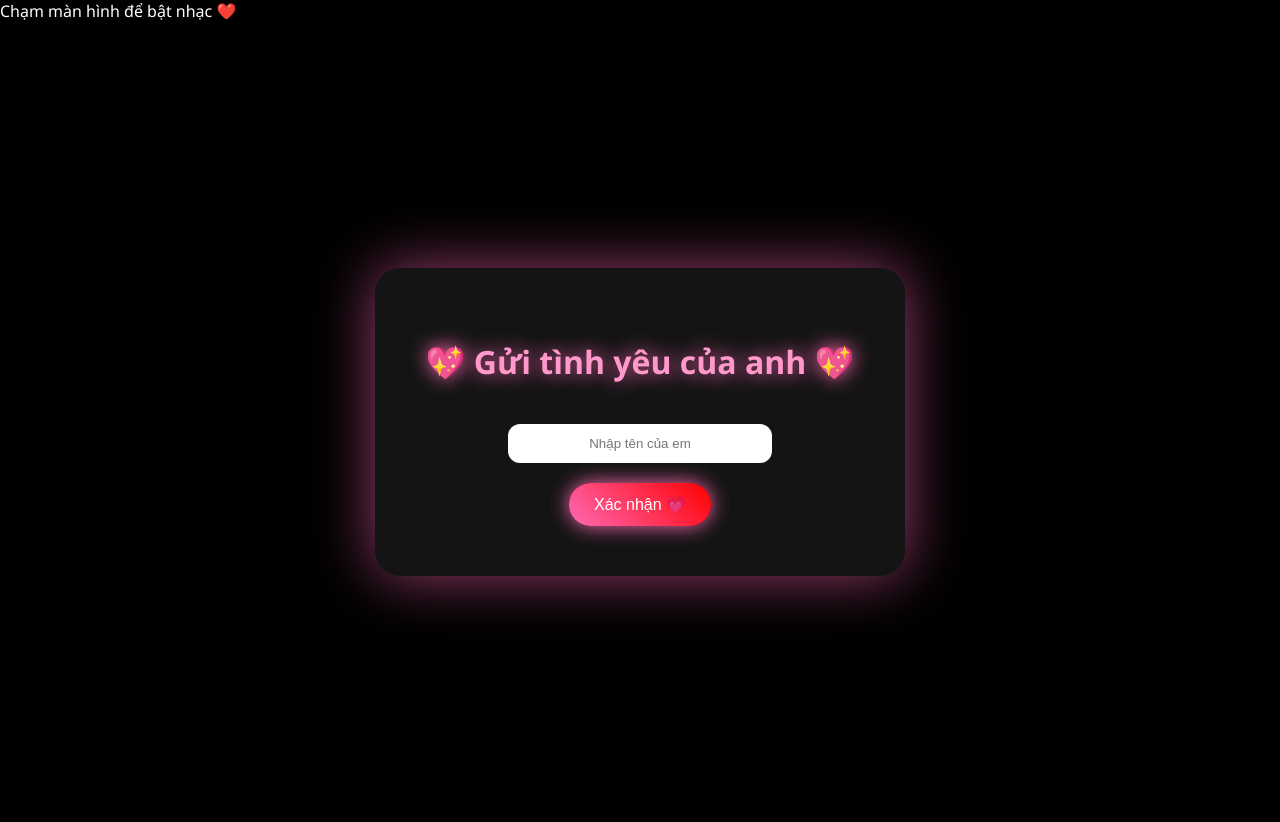
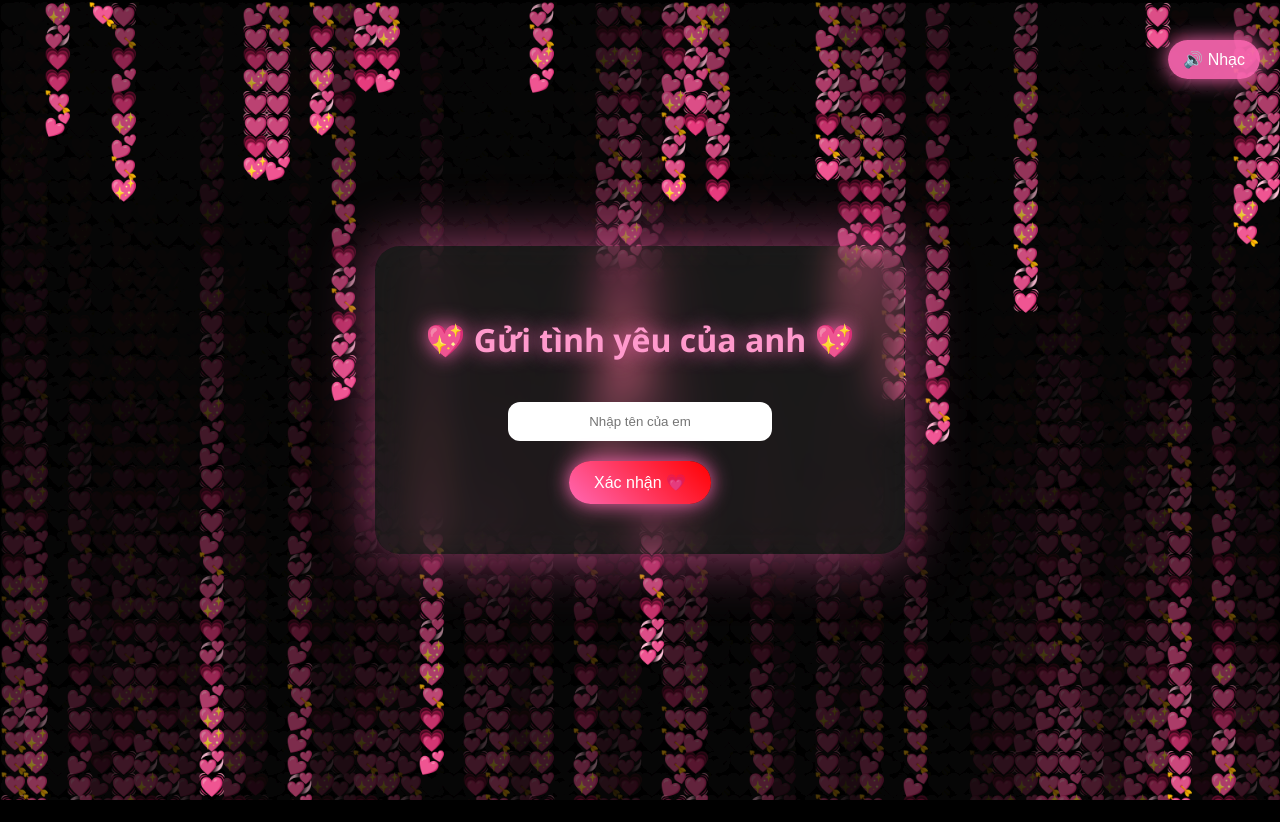
Before and after one commit to mchin27/emvydangyeu, a plain HTML site: page index.html in a window 1280 px wide. After the commit the page ends 800 px from the top, so only its background shows below. Drawn offline with Linux system fonts and the light colour scheme.

Commit message:
Update index.html

```diff
--- a/index.html
+++ b/index.html
@@ -69,7 +69,6 @@ button{
     box-shadow:0 0 20px hotpink;
 }
 
-/* SLIDESHOW */
 #slideshow img{
     max-width:75%;
     max-height:75%;
@@ -79,7 +78,6 @@ button{
     transition:opacity 1.5s, transform 4s;
 }
 
-/* LOVE TEXT */
 #loveText{
     position:absolute;
     width:100%;
@@ -97,7 +95,6 @@ button{
     pointer-events:none;
 }
 
-/* MUSIC BUTTON */
 #musicToggle{
     position:fixed;
     top:20px;
@@ -114,13 +111,14 @@ button{
 </head>
 <body>
 
-<!-- NHẠC ONLINE -->
-<canvas id="canvas"></canvas>
-<div id="hint">Chạm màn hình để bật nhạc ❤️</div>
+<audio id="music" loop>
+<source src="noitinhyeubatdau.mp3" type="audio/mpeg">
+</audio>
 
-<audio id="bgm" src="noitinhyeubatdau.mp3" loop></audio>
+<button id="musicToggle" onclick="toggleMusic()">🔊 Nhạc</button>
 
-<!-- START -->
+<canvas id="matrix"></canvas>
+
 <div id="startScreen" class="section">
 <div class="card">
 <h1>💖 Gửi tình yêu của anh 💖</h1>
@@ -130,12 +128,10 @@ button{
 </div>
 </div>
 
-<!-- SLIDE -->
 <div id="slideshow" class="section" style="display:none;">
 <img id="slideImage">
 </div>
 
-<!-- LOVE TEXT -->
 <div id="loveText"></div>
 
 <script>
@@ -143,18 +139,21 @@ button{
 /* ================= MATRIX HEART ================= */
 const canvas=document.getElementById("matrix");
 const ctx=canvas.getContext("2d");
+
+function resize(){
 canvas.width=window.innerWidth;
 canvas.height=window.innerHeight;
+}
+resize();
+window.onresize=resize;
 
 const hearts=["💗","💖","💕","💓","💞","💘"];
 const fontSize=22;
-const columns=canvas.width/fontSize;
-const drops=[];
-
-for(let x=0;x<columns;x++) drops[x]=1;
+let columns=canvas.width/fontSize;
+let drops=Array(Math.floor(columns)).fill(1);
 
 function draw(){
-ctx.fillStyle="rgba(0,0,0,0.07)";
+ctx.fillStyle="rgba(0,0,0,0.08)";
 ctx.fillRect(0,0,canvas.width,canvas.height);
 ctx.fillStyle="#ff4da6";
 ctx.font=fontSize+"px Arial";
@@ -169,23 +168,34 @@ drops[i]++;
 setInterval(draw,50);
 
 /* ================= MUSIC ================= */
-// ====== iPhone Autoplay Fix ======
-function startAudio() {
-  audio.play();
-  hint.style.display = "none";
-  window.removeEventListener("touchstart", startAudio);
-  window.removeEventListener("click", startAudio);
+const music=document.getElementById("music");
+music.volume=0.8;
+
+function unlockAudio(){
+music.play().then(()=>{
+music.pause();
+music.currentTime=0;
+}).catch(()=>{});
+document.removeEventListener("touchstart",unlockAudio);
+document.removeEventListener("click",unlockAudio);
 }
+document.addEventListener("touchstart",unlockAudio);
+document.addEventListener("click",unlockAudio);
 
-window.addEventListener("touchstart", startAudio);
-window.addEventListener("click", startAudio);
+function toggleMusic(){
+if(music.paused){
+music.play();
+}else{
+music.pause();
+}
+}
 
 /* ================= START ================= */
 function startShow(){
 const name=document.getElementById("nameInput").value;
 if(name.trim()==="") return;
 
-music.play().then(()=>fadeInMusic()).catch(()=>{});
+music.play().catch(()=>{});
 
 document.getElementById("startScreen").style.display="none";
 document.getElementById("slideshow").style.display="flex";
@@ -222,13 +232,13 @@ setTimeout(startLoveStory,4500);
 
 /* ================= LOVE STORY ================= */
 const messages=[
-"Chào EmVy dấu iu của anh",
-"Cảm ơn em thời gian qua đã cho anh biết thế nào là",
-"Lo Lắng",
-"Sợ Hãi",
-"Lo Âu",
-"Nhưng không sao",
-"Chúc em thật hạnh phúc bên anh nhé",
+"Chào em yêu của anh",
+"Cảm ơn em vì đã xuất hiện trong cuộc đời anh",
+"Dù có lo lắng",
+"Có sợ hãi",
+"Có những ngày mệt mỏi",
+"Nhưng anh luôn ở đây",
+"Chúc chúng ta luôn hạnh phúc",
 "I Love You 💖"
 ];
 
@@ -260,5 +270,4 @@ showNextLine();
 </script>
 
 </body>
-
 </html>
```
